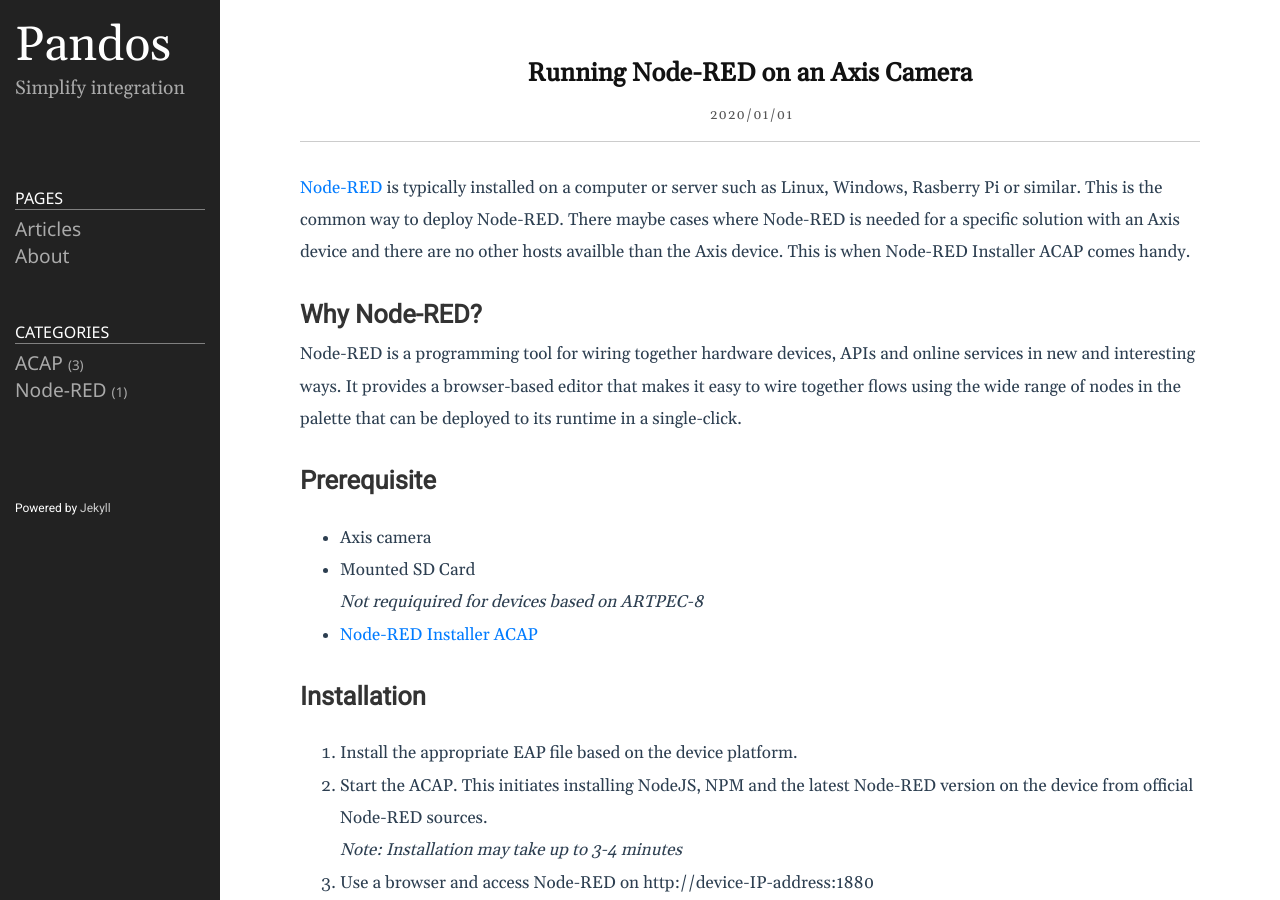
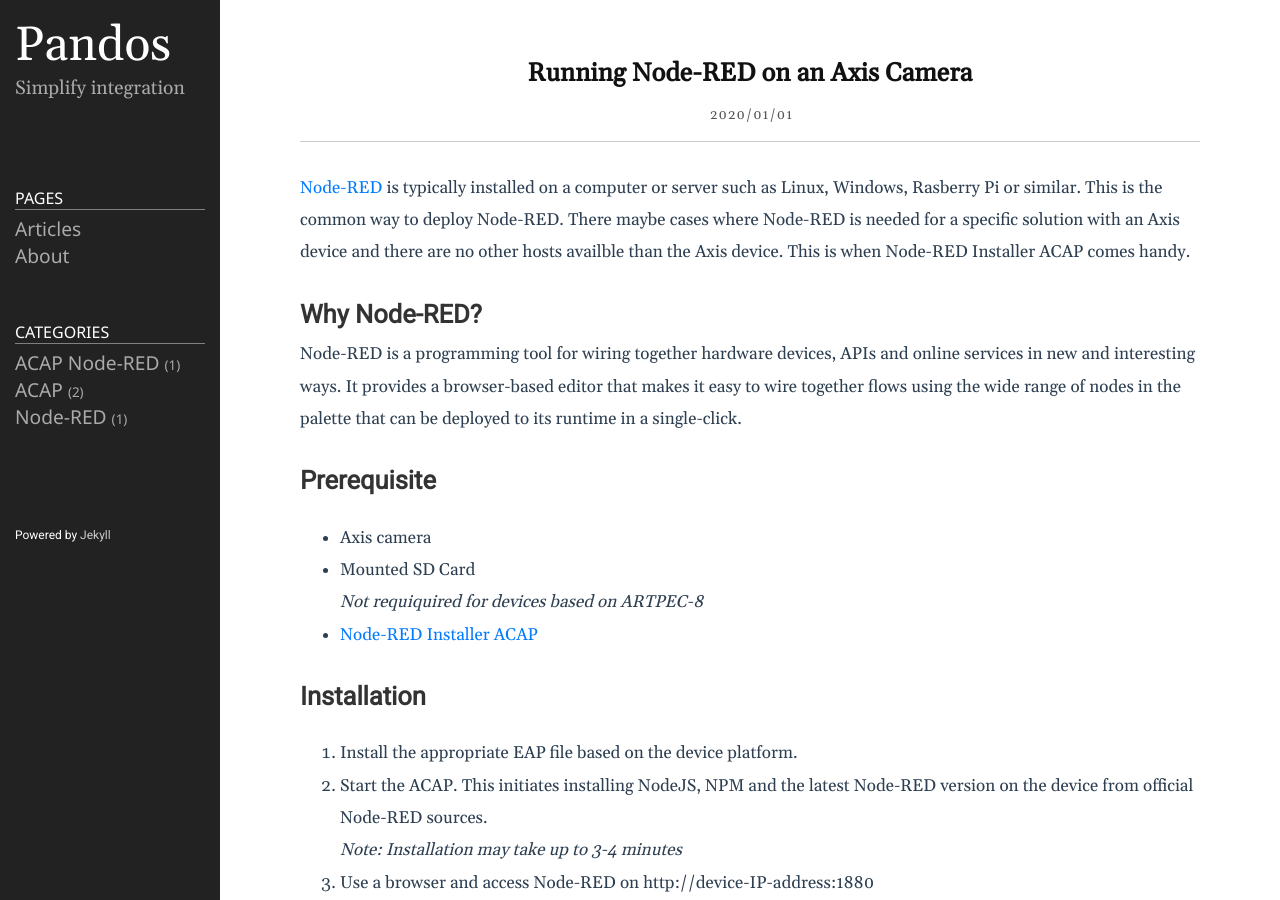
Before and after one commit to pandosme/pandosme.github.io, a Jekyll site: the page built from docs/_posts/2022-10-02-nodered-acap.md, in a window 1280 px wide and 900 px high. Built offline with Jekyll 4.4.1, drawn with Linux system fonts in a browser that asks for light colours.

Commit message:
Update 2022-10-02-nodered-acap.md

```diff
--- a/docs/_posts/2022-10-02-nodered-acap.md
+++ b/docs/_posts/2022-10-02-nodered-acap.md
@@ -2,7 +2,7 @@
 layout: post
 title:  "Running Node-RED on an Axis Camera"
 date: 2020-01-02 00:00:00 +0200
-category: ACAP
+categories: [ACAP Node-RED]
 ---
 [Node-RED](https://nodered.org) is typically installed on a computer or server such as Linux, Windows,
 Rasberry Pi or similar.  This is the common way to deploy Node-RED.  There maybe cases where Node-RED is needed for a
```
